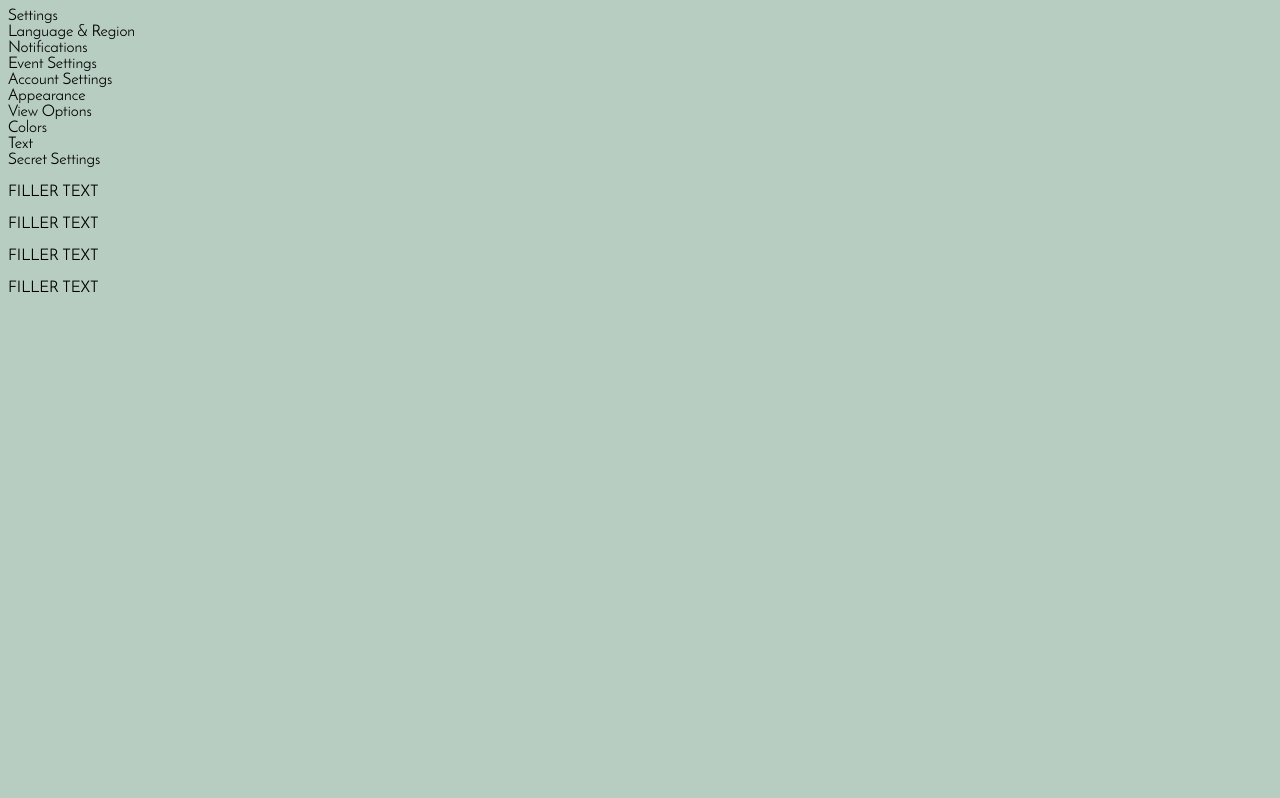
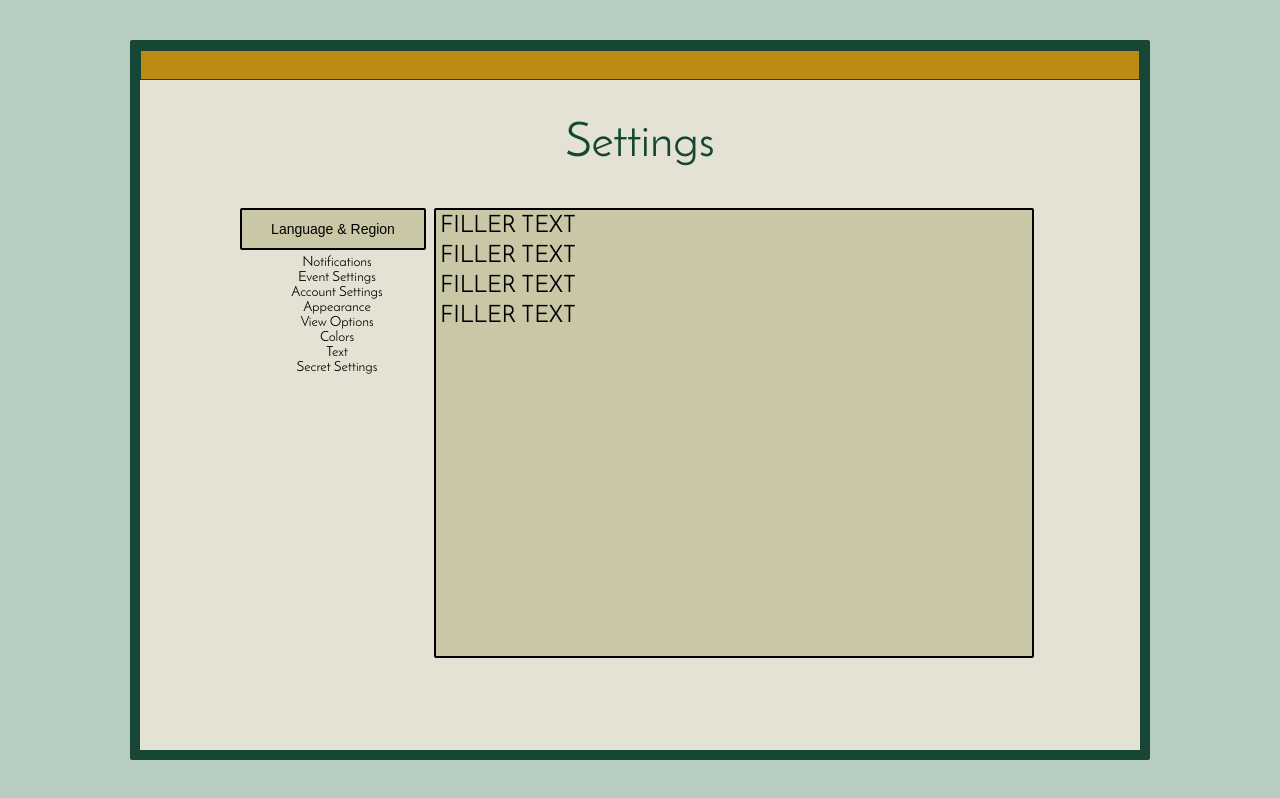
Before and after one commit to KevinBeltran23/csc307_154734, a React (Vite) app in the folder packages/react-frontend/: page /Settings in a window 1280 px wide. Built offline with nearby package versions, Linux system fonts and the light colour scheme.

Commit message:
commit to pull

```diff
--- a/packages/react-frontend/src/components/Settings.css
+++ b/packages/react-frontend/src/components/Settings.css
@@ -1,20 +1,6 @@
-
-/* .main_container {
-    display: flex;
-    flex-direction: column;
-    align-items: center;
-    justify-content: center;
-    height: 100vh;
-} */
-
-
-/* General Box */
-.main-box {
-    box-sizing: border-box;
 .settings-box {
     width: 1000px;
     height: 700px;
-
     position: absolute;
     left: 0;
     right: 0;
@@ -38,12 +24,8 @@
     border-width: 1px;
     border-style: solid;
     border-color: #154734;
-    border-radius: 2px;
-    z-index: 1;
     /* z-index: 1; */
 }
-
-
 
 /* Settings Header */
 .settings-header {
@@ -75,7 +57,7 @@
 }
 
 /* Apperance Button */
-.settings-button {
+#settings-button {
     width: 186px;
     height: 42px;
     background: #CAC7A7;
--- a/packages/react-frontend/src/pages/Settings.jsx
+++ b/packages/react-frontend/src/pages/Settings.jsx
@@ -14,9 +14,9 @@ const Settings = () => {
         <div className="settings-header">Settings</div>
         <div className="settings-buttons-options">
           <div className="settings-buttons">
-            <div className="settings-button">
+            <button id="settings-button">
                 <div className="settings-text">Language & Region</div>
-            </div>
+            </button>
             <div className="settings-button">
               <div className="settings-text">Notifications</div>
             </div>
```
